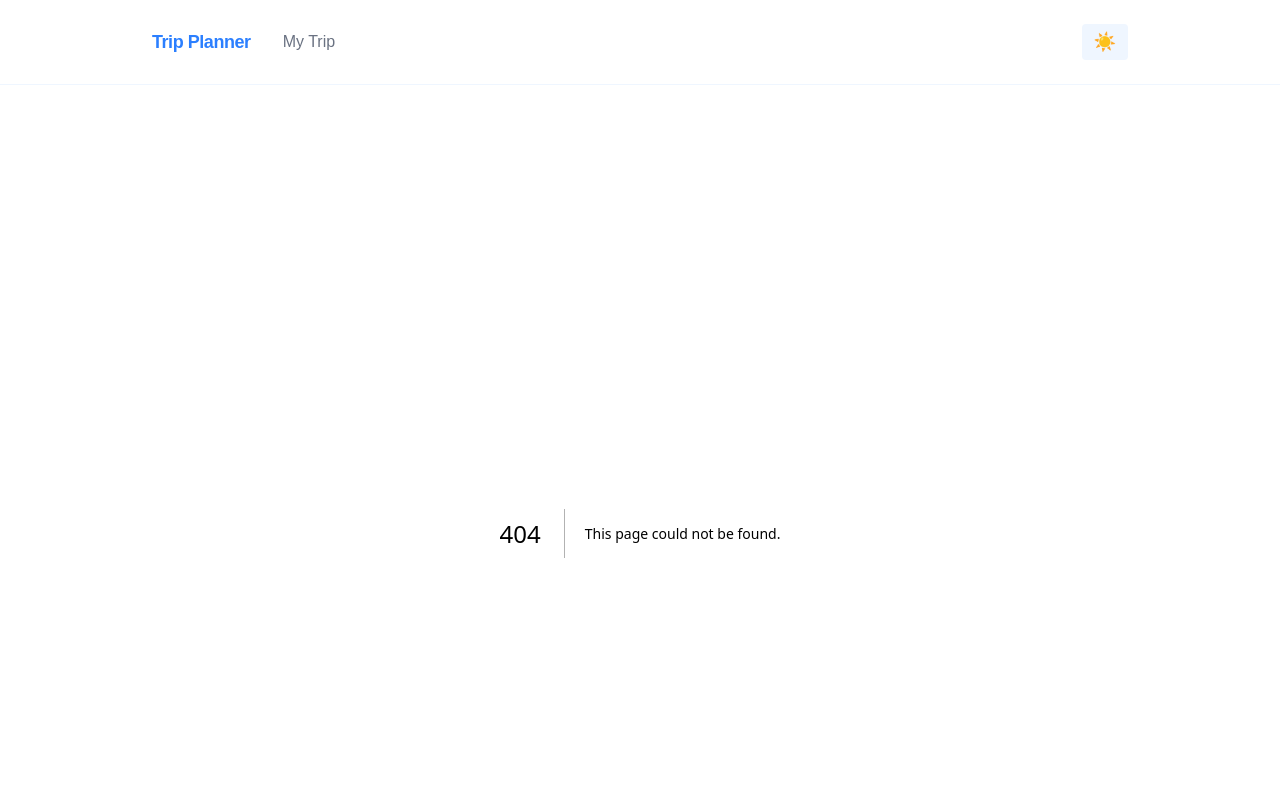
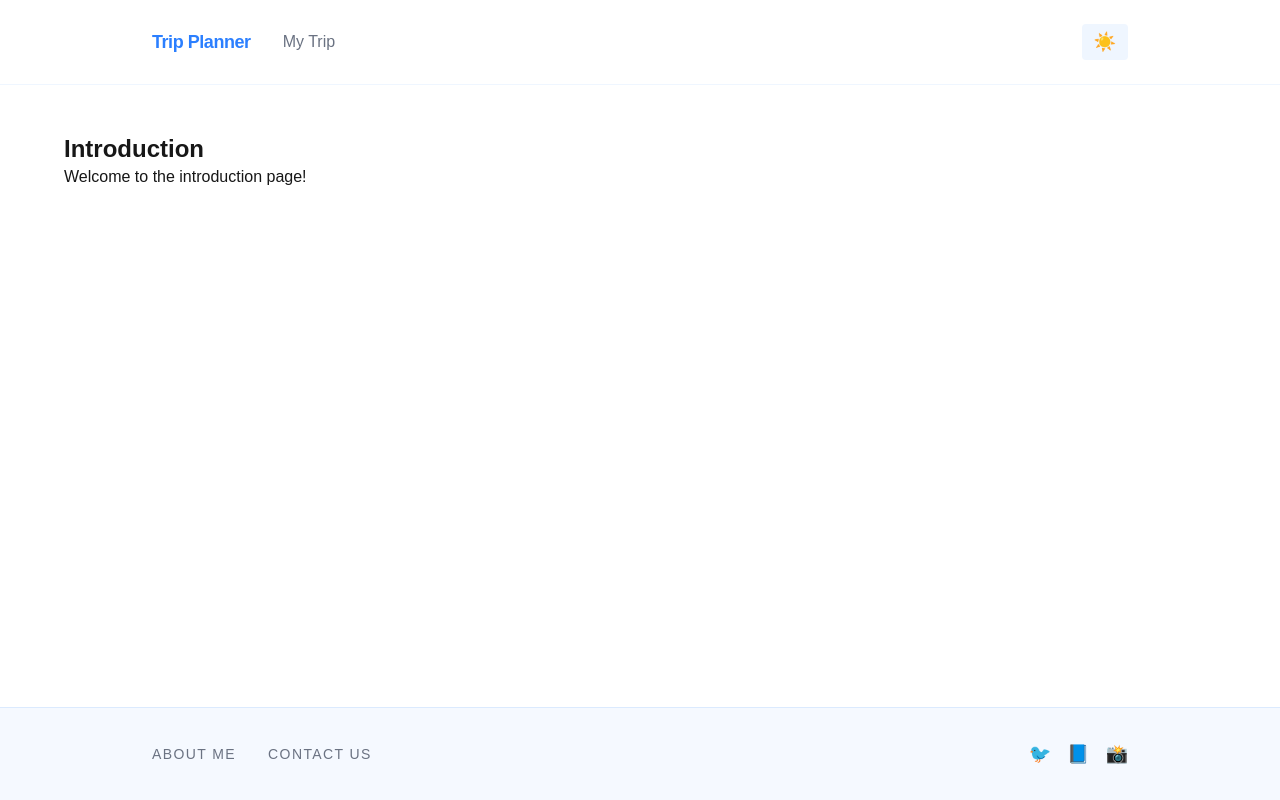
Before and after one commit to wu-web-camp/tiew-next, a Next.js app: page /about/introduction in a window 1280 px wide. Before the commit this address had no page. Shown: the top 800 px of the page. Built offline with nearby package versions, Linux system fonts and the light colour scheme.

Commit message:
feature/introduction

```diff
--- /dev/null
+++ b/src/app/about/introduction/page.tsx
@@ -0,0 +1,10 @@
+const IntroductionPage = () => {
+  return (
+    <div>
+      <h1 className="text-2xl font-bold">Introduction</h1>
+      <p>Welcome to the introduction page!</p>
+    </div>
+  );
+};
+
+export default IntroductionPage;
```
